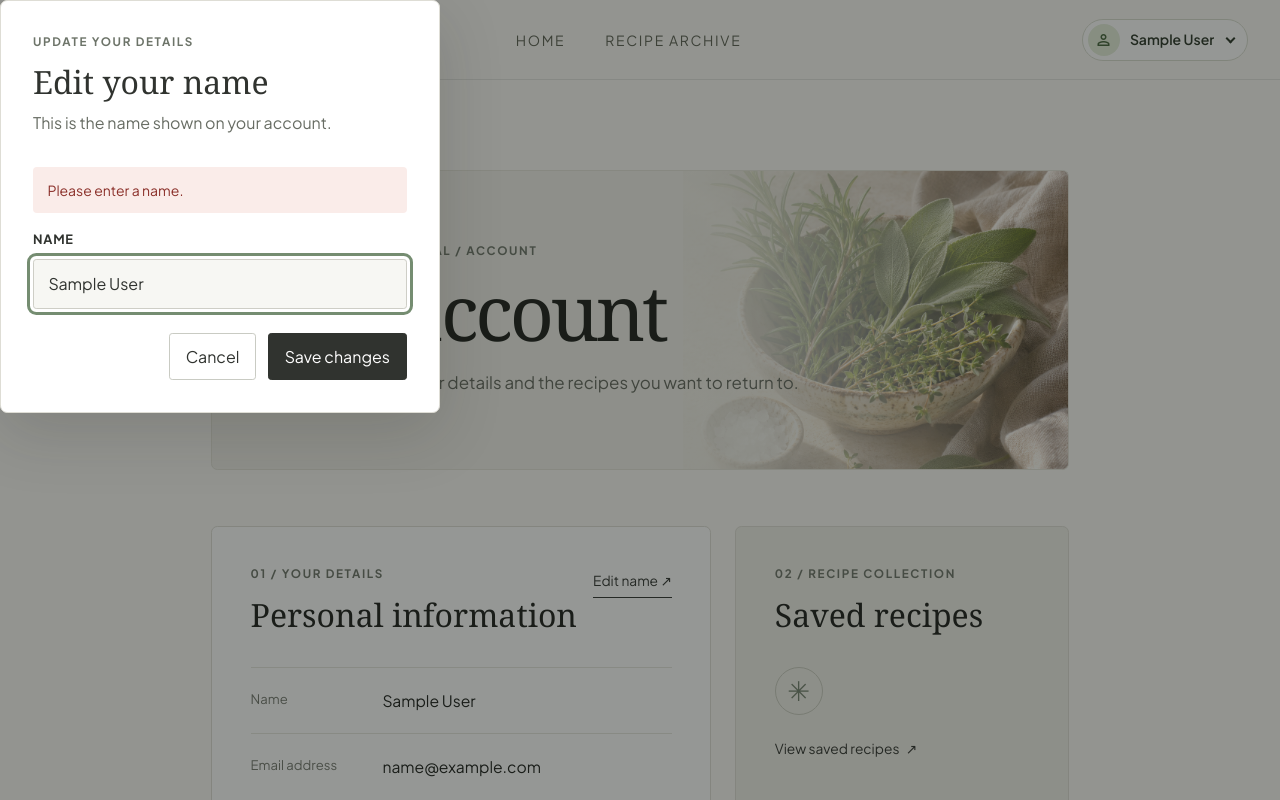
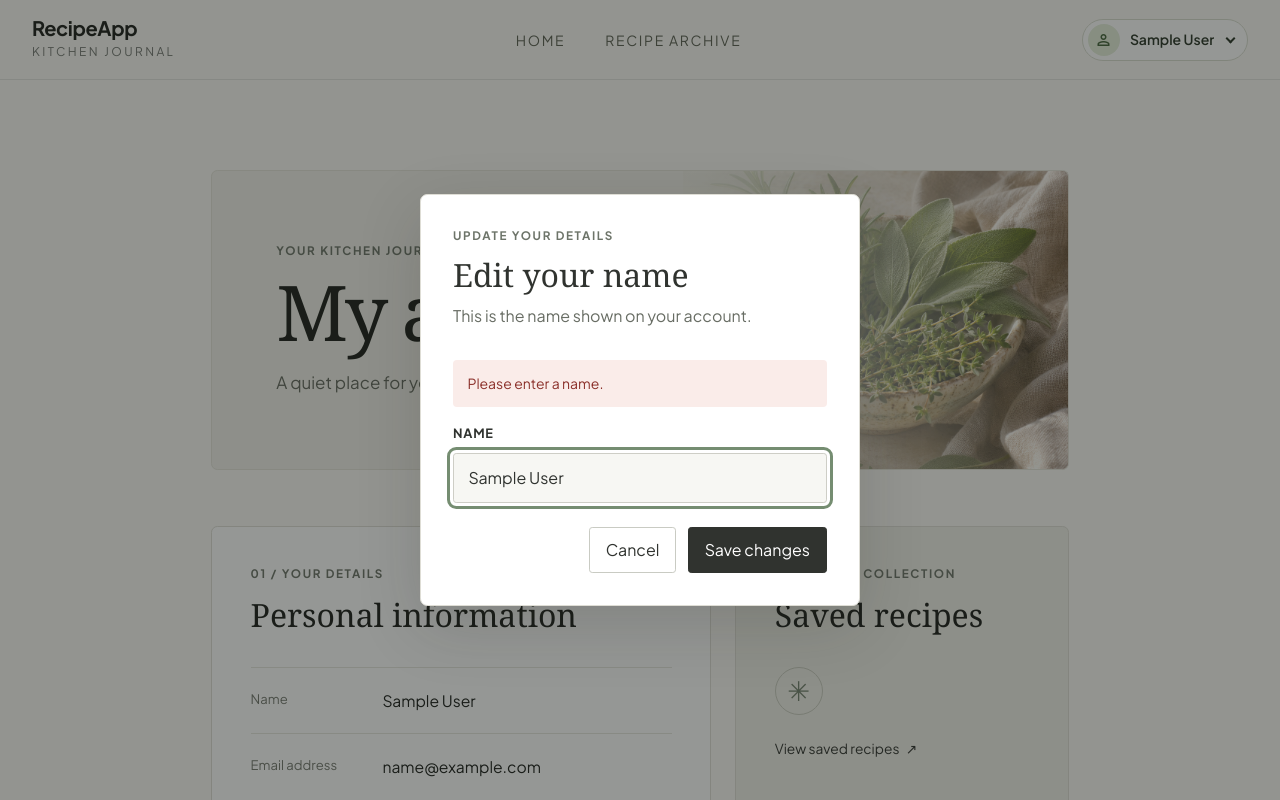
Before and after one commit to bdc-gh/CSCK543-end-of-module-assessment, a PHP site: page /views/account/index.php?error=invalid_name in a window 1280 px wide. Run offline with PHP 8.4, Linux system fonts and the light colour scheme; the visitor is signed in with stand-in values (Sample User, id 1).

Commit message:
fix dialog layout issues

```diff
--- a/assets/css/account.css
+++ b/assets/css/account.css
@@ -233,6 +233,8 @@ body.account-page {
 
 .edit-dialog {
     width: min(100% - 2rem, 440px);
+    max-height: calc(100vh - 2rem);
+    margin: auto;
     padding: 2rem;
     border: 1px solid #deddd5;
     border-radius: .45rem;
```
